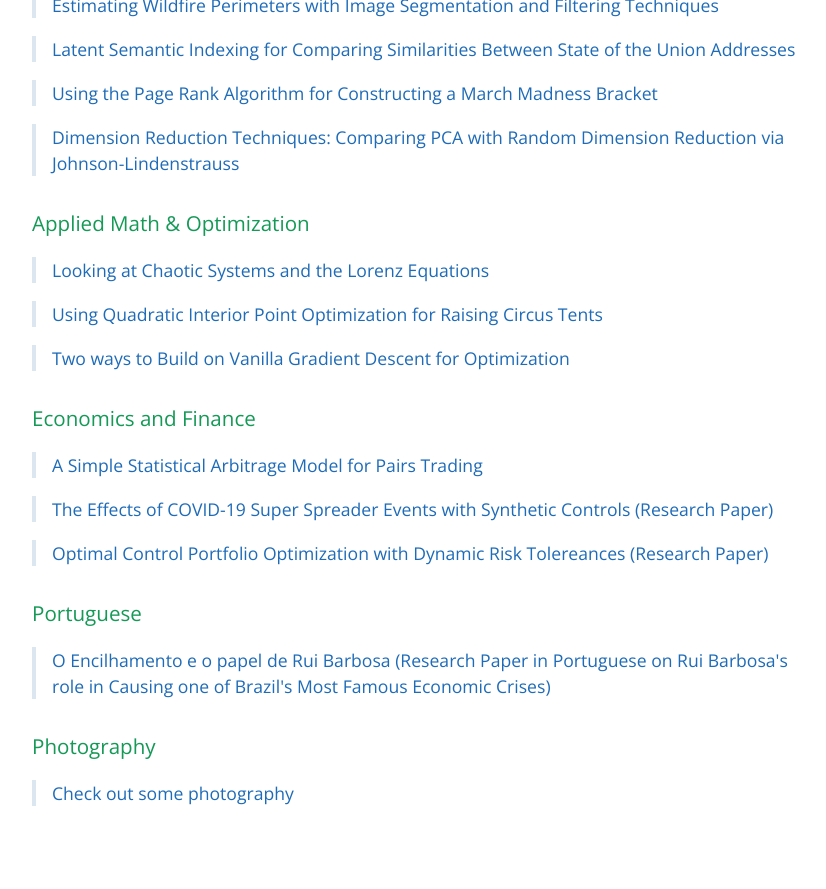
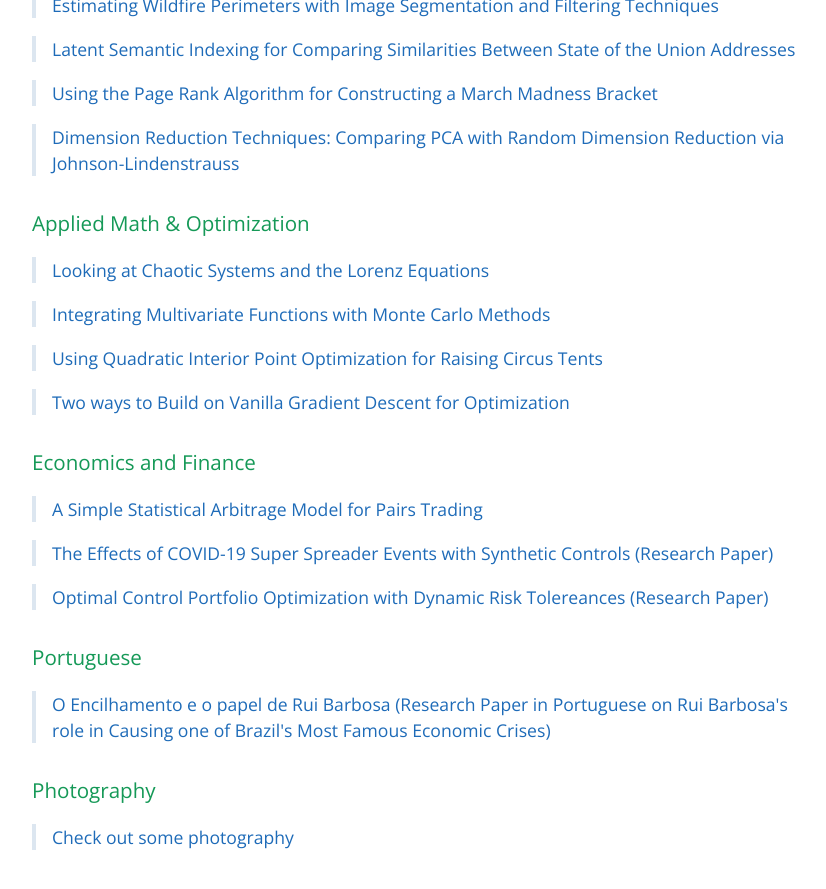
Before and after one commit to walkerhughes/portfolio, a Jekyll site: the page built from index.md, in a window 1280 px wide and 900 px high, scrolled down 1087 px. Shown: the top 889 px of the window, without its empty margins (192-1018 px from the left). Built offline with Jekyll 4.4.1, drawn with Linux system fonts in a browser that asks for light colours; our own code applies the rules of GitHub Pages for plain Markdown files; before the commit the page ends 1943 px from its top, so only the background shows below that.

Commit message:
Update index.md

```diff
--- a/index.md
+++ b/index.md
@@ -40,6 +40,8 @@ Below are some of my recent projects with a few research papers from my undergra
 
 > [Looking at Chaotic Systems and the Lorenz Equations](./lorenz_equations.html)
 
+> [Integrating Multivariate Functions with Monte Carlo Methods](./monte_carlo.html)
+
 > [Using Quadratic Interior Point Optimization for Raising Circus Tents](./interior_point_methods.html)
 
 > [Two ways to Build on Vanilla Gradient Descent for Optimization](./gradient_optimization_methods.html)
```
